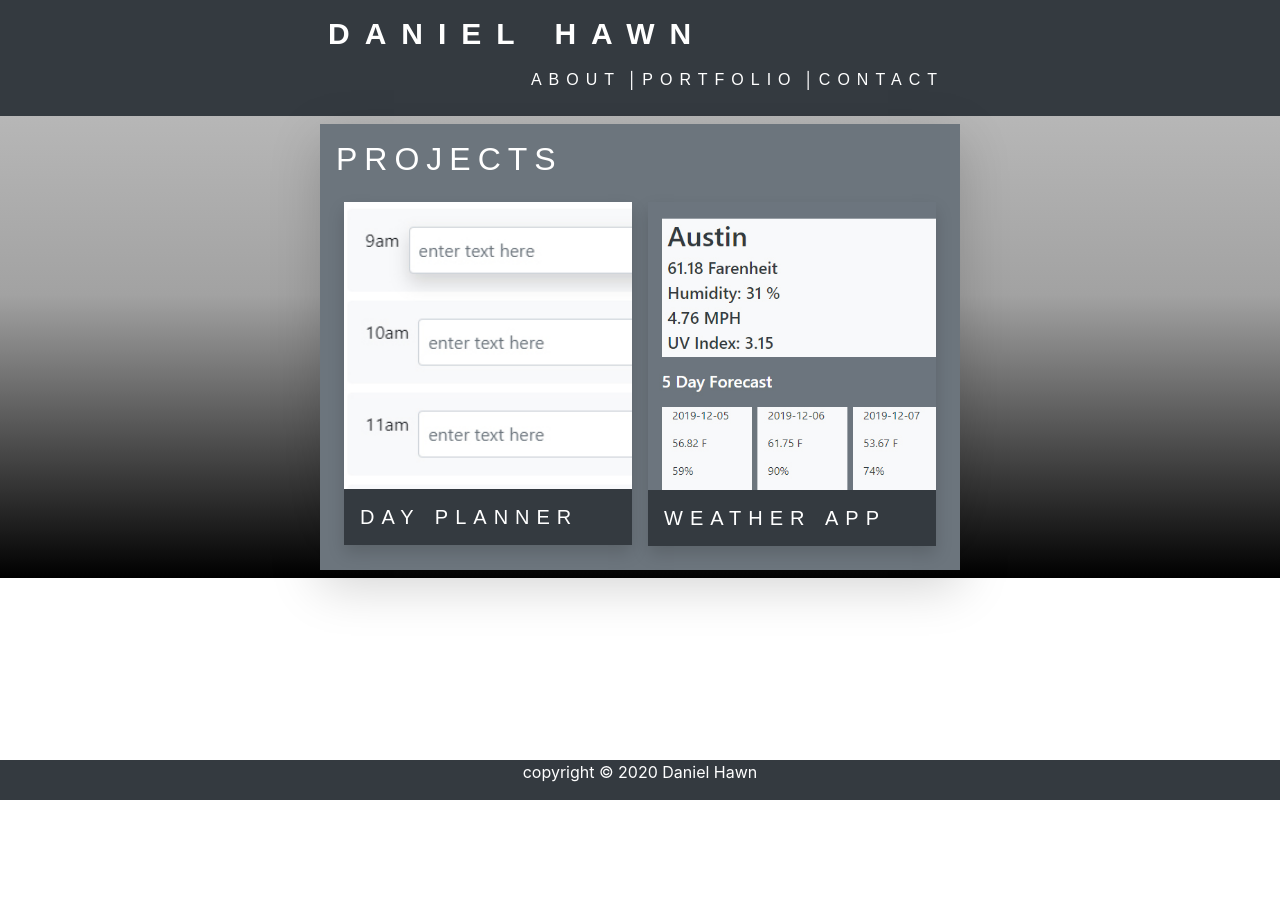
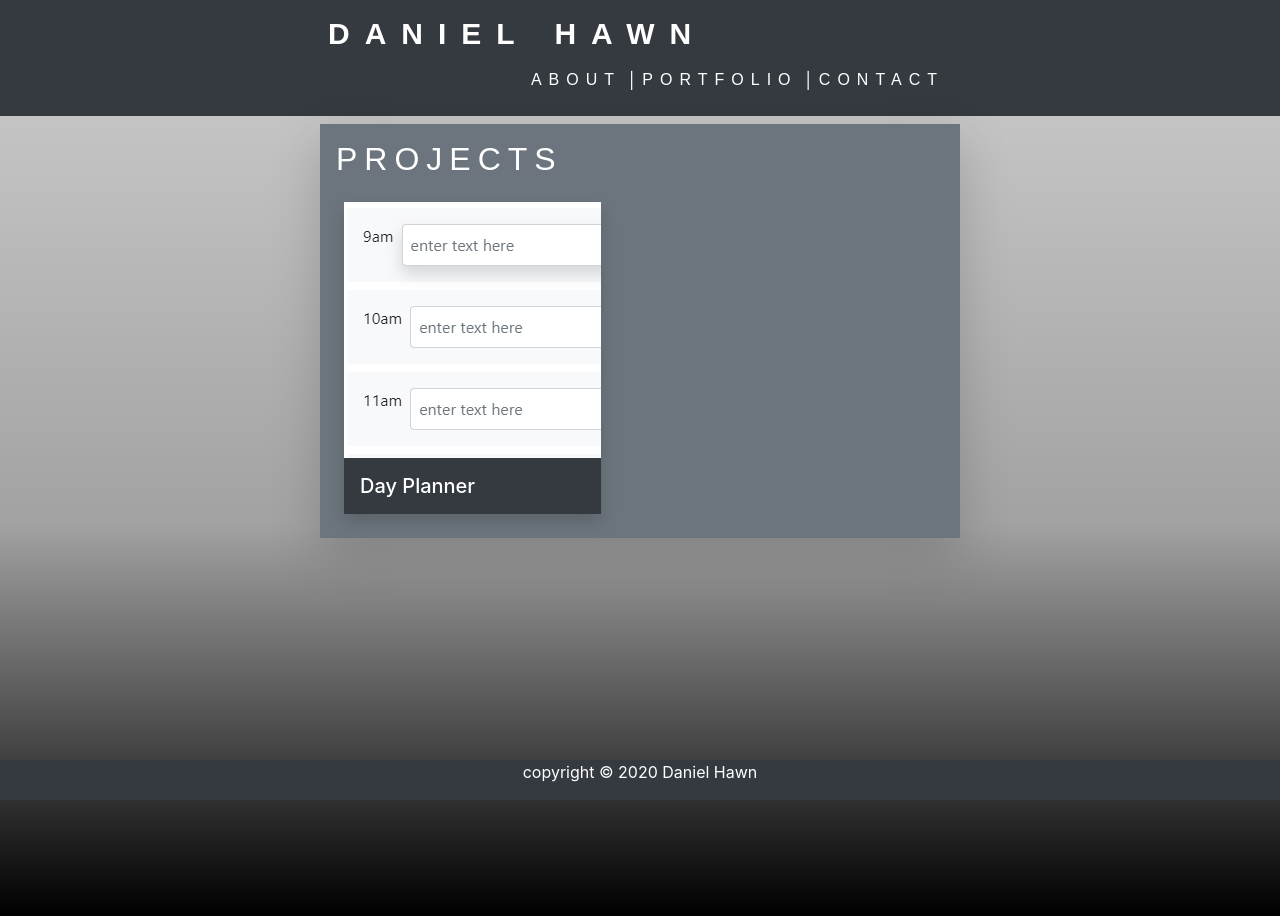
Before and after one commit to danieljhawn/react-next-portfolio, a Next.js app: page /portfolio in a window 1280 px wide. Before the commit the page ends 800 px from the top, so only its background shows below. Built offline with nearby package versions, Linux system fonts and the light colour scheme.

Commit message:
adds project props

```diff
--- a/components/Header.js
+++ b/components/Header.js
@@ -26,12 +26,6 @@ const linkStyle = {
 
 const Header = () => (
     <div>
-        {/* <Link href="/">
-      <a style={linkStyle}>Home</a>
-    </Link>
-    <Link href="/about">
-      <a style={linkStyle}>About</a>
-    </Link> */}
         <div className="navbar-expand navbar-dark bg-dark text-white p-3">
             <div className="container col-6 align-items-center">
                 <div className="row align-items-center">
--- a/components/MyLayout.js
+++ b/components/MyLayout.js
@@ -2,16 +2,23 @@ import Header from './Header';
 import Footer from './Footer';
 
 const layoutStyle = {
-background: '#C4C4C4',
-background: '-moz-linear-gradient(top, #C4C4C4 0%, #A2A2A2 51%, #000000 100%)',
-background: '-webkit-linear-gradient(top, #C4C4C4 0%, #A2A2A2 51%, #000000 100%)',
-background: 'linear-gradient(to bottom, #C4C4C4 0%, #A2A2A2 51%, #000000 100%)'
+  background: '#C4C4C4',
+  background: '-moz-linear-gradient(top, #C4C4C4 0%, #A2A2A2 51%, #000000 100%)',
+  background: '-webkit-linear-gradient(top, #C4C4C4 0%, #A2A2A2 51%, #000000 100%)',
+  background: 'linear-gradient(to bottom, #C4C4C4 0%, #A2A2A2 51%, #000000 100%)',
+  height: '100vh'
 };
 
+const mainFlex = {
+  display: 'flex'
+}
+
 const Layout = props => (
-  <div style={layoutStyle}>
+  <div>
     <Header />
-    {props.children}
+    <div style={layoutStyle}>
+      {props.children}
+    </div>
     <Footer />
   </div>
 );
--- /dev/null
+++ b/components/ProjectCard.js
@@ -0,0 +1,20 @@
+import React from 'react'
+
+function projectCard(props) {
+    return (
+        <div>
+            <div className="col">
+                <div className="row">
+                    <div className="col p-0 position-relative bg-dark m-2 shadow">
+                        <a href={props.url}>
+                            <img src={props.img}
+                                className="img-responsive w-100" alt="..." /></a>
+                        <h5 className="h-30 m-3 text-white">{props.title}</h5>
+                    </div>
+                </div>
+            </div>
+        </div>
+    )
+}
+
+export default projectCard
--- a/pages/index.js
+++ b/pages/index.js
@@ -15,7 +15,7 @@ const Home = () => (
     <p className="yonge">This layout</p>
     <style jsx>{`
     .yonge {
-      color: red;
+      background: #7D7D7D
     }
     `}</style>
   </Layout>
--- a/pages/portfolio.js
+++ b/pages/portfolio.js
@@ -1,6 +1,7 @@
 import React from 'react'
 import Head from 'next/head'
 import Layout from '../components/MyLayout'
+import ProjectCard from '../components/ProjectCard'
 
 const subheadStyle = {
     fontFamily: 'Arial, Helvetica, sans-serif',
@@ -29,7 +30,9 @@ function Portfolio() {
                     <div className="container-fluid">
                         <div className="row">
 
-                            <div className="col">
+                        <ProjectCard url={"https://danieljhawn.github.io/dayPlanner/"} img={"./dayPlannerThumb.jpg"} title={"Day Planner"}/>
+
+                            {/* <div className="col">
                                 <div className="row">
                                     <div className="col p-0 position-relative bg-dark m-2 shadow">
                                         <a href="https://danieljhawn.github.io/dayPlanner/">
@@ -48,7 +51,7 @@ function Portfolio() {
                                         <h5 style={subheadStyle} className="h-30 m-3 text-white">Weather App</h5>
                                     </div>
                                 </div>
-                            </div>
+                            </div> */}
                         </div>
                     </div>
                 </div>
```
